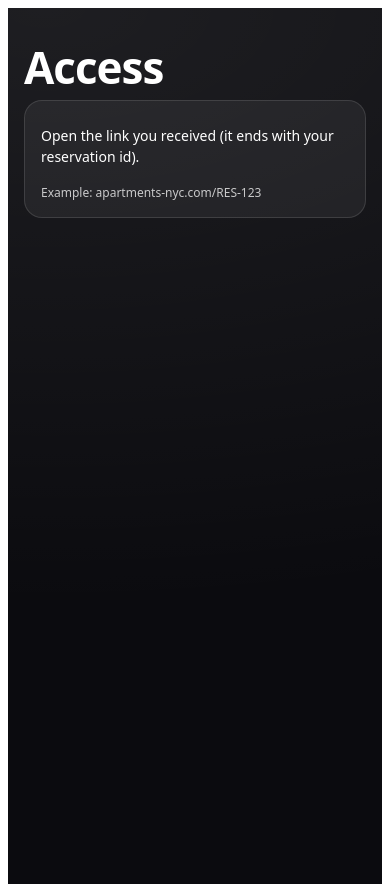
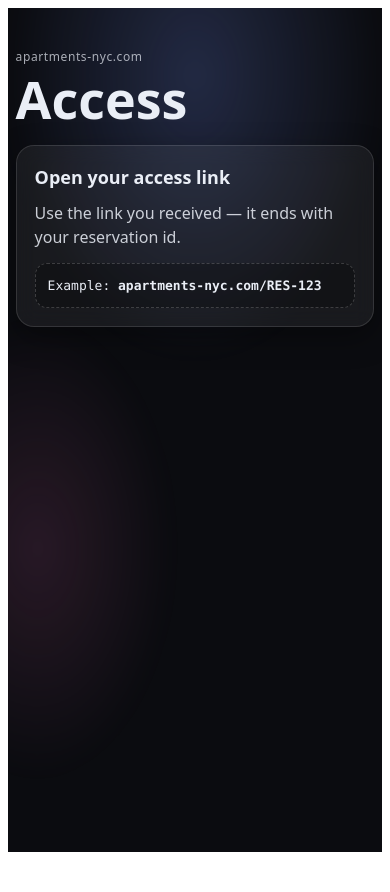
Before and after one commit to victortalentum/real-estate-access, a React app in the folder str-access/frontend/: page / in a window 390 px wide. After the commit the page ends 860 px from the top, so only its background shows below. Built offline with nearby package versions, Linux system fonts and the light colour scheme; the HTML template or start-up script is replaced by a standard one.

Commit message:
Nice mobile Access UI

```diff
--- a/str-access/frontend/src/App.tsx
+++ b/str-access/frontend/src/App.tsx
@@ -1,21 +1,27 @@
 import { useEffect, useMemo, useState } from "react";
 
-type Step = { id: string; title: string; description?: string; actionLabel?: string };
+type Step = {
+  id: string;
+  title: string;
+  description?: string;
+  actionLabel?: string;
+};
 
 type Reservation = {
   reservationId: string;
+  name?: string;
+  property?: string;
   address?: string;
-  property?: string;
   checkInISO?: string;
   checkOutISO?: string;
   steps?: Step[];
 };
 
 function formatDate(iso?: string) {
-  if (!iso) return null;
+  if (!iso) return "—";
   const d = new Date(iso);
   if (Number.isNaN(d.getTime())) return iso;
-  return d.toLocaleString(undefined, { weekday: "short", month: "short", day: "numeric", hour: "2-digit", minute: "2-digit" });
+  return d.toLocaleString(undefined, { weekday: "short", month: "short", day: "2-digit", hour: "2-digit", minute: "2-digit" });
 }
 
 export default function App() {
@@ -32,18 +38,19 @@ export default function App() {
     if (!reservationId) return;
 
     (async () => {
+      setLoading(true);
+      setError(null);
+
       try {
-        setLoading(true);
-        setError(null);
-
-        const res = await fetch(`/api/reservations/by-id/${encodeURIComponent(reservationId)}`, {
-          headers: { Accept: "application/json" }
-        });
+        const url = `/api/reservations/by-id/${encodeURIComponent(reservationId)}`;
+        const res = await fetch(url, { headers: { "Accept": "application/json" } });
 
         const ct = res.headers.get("content-type") || "";
         if (!ct.includes("application/json")) {
-          const text = await res.text();
-          throw new Error(`API returned non-JSON (HTTP ${res.status}). ${text.slice(0, 120)}`);
+          const txt = await res.text();
+          throw new Error(
+            `API returned non-JSON (HTTP ${res.status}). This usually means /api is being caught by the SPA fallback.\n\nFirst bytes:\n${txt.slice(0, 200)}`
+          );
         }
 
         const data = await res.json();
@@ -52,113 +59,121 @@ export default function App() {
         setReservation(data.reservation);
       } catch (e: any) {
         setError(e?.message || String(e));
+        setReservation(null);
       } finally {
         setLoading(false);
       }
     })();
   }, [reservationId]);
 
-  const onOpenDoor = () => {
-    alert("✅ Demo: aquí conectaremos Hospitable / cerradura después.");
-  };
-
-  // --- UI states ---
-  if (!reservationId) {
-    return (
-      <div style={styles.page}>
-        <div style={styles.container}>
-          <div style={styles.h1}>Access</div>
-          <div style={styles.card}>
-            <div style={styles.line}>
-              Open the link you received (it ends with your reservation id).
-            </div>
-            <div style={styles.small}>Example: apartments-nyc.com/RES-123</div>
-          </div>
-        </div>
-      </div>
-    );
-  }
-
+  // ---------- UI ----------
   return (
     <div style={styles.page}>
-      <div style={styles.container}>
-        <div style={styles.header}>
+      <div style={styles.bgGlow} />
+
+      <div style={styles.shell}>
+        <header style={styles.header}>
           <div>
-            <div style={styles.h1}>Access</div>
-            <div style={styles.sub}>Reservation {reservationId}</div>
+            <div style={styles.kicker}>apartments-nyc.com</div>
+            <h1 style={styles.h1}>Access</h1>
           </div>
-          <div style={styles.badge}>apartments-nyc.com</div>
-        </div>
+          {reservationId && <span style={styles.badge}>Reservation {reservationId}</span>}
+        </header>
 
-        <div style={styles.card}>
-          {loading && <div style={styles.line}>Loading…</div>}
+        {!reservationId && (
+          <div style={styles.card}>
+            <h2 style={styles.h2}>Open your access link</h2>
+            <p style={styles.p}>
+              Use the link you received — it ends with your reservation id.
+            </p>
+            <div style={styles.monoBox}>
+              Example: <b>apartments-nyc.com/RES-123</b>
+            </div>
+          </div>
+        )}
 
-          {!loading && error && (
-            <>
-              <div style={{ ...styles.line, color: "#ffb4b4" }}>
-                <b>Error:</b> {error}
+        {reservationId && loading && (
+          <div style={styles.card}>
+            <h2 style={styles.h2}>Loading…</h2>
+            <p style={styles.p}>Fetching your stay details.</p>
+          </div>
+        )}
+
+        {reservationId && !loading && error && (
+          <div style={{ ...styles.card, borderColor: "rgba(255, 90, 90, 0.35)" }}>
+            <h2 style={{ ...styles.h2, color: "#ffb4b4" }}>Something went wrong</h2>
+            <pre style={styles.pre}>{error}</pre>
+
+            <div style={styles.row}>
+              <a style={styles.btn} href={`/api/health`} target="_blank" rel="noreferrer">Check API health</a>
+              <button style={styles.btnSecondary} onClick={() => window.location.reload()}>Refresh</button>
+            </div>
+          </div>
+        )}
+
+        {reservationId && !loading && !error && reservation && (
+          <>
+            <div style={styles.card}>
+              <div style={styles.topRow}>
+                <div>
+                  <h2 style={styles.h2} style={{ marginBottom: 6 }}>
+                    {reservation.property || "Your stay"}
+                  </h2>
+                  <div style={styles.subtle}>
+                    {reservation.name ? `Guest: ${reservation.name}` : null}
+                    {reservation.name && reservation.address ? " • " : null}
+                    {reservation.address || ""}
+                  </div>
+                </div>
+                <span style={styles.statusPill}>Active</span>
               </div>
-              <div style={styles.small}>
-                If you’re testing locally, make sure you are not hitting the Vite server for /api.
-              </div>
-            </>
-          )}
 
-          {!loading && !error && !reservation && (
-            <div style={styles.line}>Reservation not found.</div>
-          )}
-
-          {!loading && !error && reservation && (
-            <>
-              <div style={styles.kv}>
-                <div style={styles.k}>
-                  <div style={styles.label}>Guest / Booking</div>
-                  <div style={styles.value}>{reservation.reservationId}</div>
+              <div style={styles.grid2}>
+                <div style={styles.kv}>
+                  <div style={styles.k}>Check-in</div>
+                  <div style={styles.v}>{formatDate(reservation.checkInISO)}</div>
                 </div>
-                <div style={styles.k}>
-                  <div style={styles.label}>Property</div>
-                  <div style={styles.value}>{reservation.property || reservation.address || "—"}</div>
+                <div style={styles.kv}>
+                  <div style={styles.k}>Check-out</div>
+                  <div style={styles.v}>{formatDate(reservation.checkOutISO)}</div>
                 </div>
               </div>
 
-              {(reservation.checkInISO || reservation.checkOutISO) && (
-                <div style={styles.kv}>
-                  <div style={styles.k}>
-                    <div style={styles.label}>Check-in</div>
-                    <div style={styles.value}>{formatDate(reservation.checkInISO) || "—"}</div>
-                  </div>
-                  <div style={styles.k}>
-                    <div style={styles.label}>Check-out</div>
-                    <div style={styles.value}>{formatDate(reservation.checkOutISO) || "—"}</div>
-                  </div>
-                </div>
-              )}
+              <div style={styles.row}>
+                <button style={styles.btnPrimary} onClick={() => alert("Next: connect to Hospitable / door unlock")}>
+                  Open door (soon)
+                </button>
+                <button style={styles.btnSecondary} onClick={() => window.location.reload()}>
+                  Refresh
+                </button>
+              </div>
+            </div>
 
-              <button style={styles.cta} onClick={onOpenDoor}>
-                Open door
-              </button>
-
-              <div style={{ ...styles.sectionTitle, marginTop: 18 }}>Steps</div>
-              <div style={styles.steps}>
-                {(reservation.steps || []).length === 0 ? (
-                  <div style={styles.small}>No steps configured yet.</div>
-                ) : (
-                  (reservation.steps || []).map((s) => (
-                    <div key={s.id} style={styles.stepCard}>
+            <div style={styles.card}>
+              <h3 style={styles.h3}>Steps</h3>
+              <div style={{ display: "grid", gap: 10 }}>
+                {(reservation.steps?.length ? reservation.steps : [
+                  { id: "1", title: "Arrive at the building", description: "Go to the main entrance and get ready to buzz in." },
+                  { id: "2", title: "Get access", description: "Use the access link to open the door (we’ll hook this to Hospitable next)." },
+                  { id: "3", title: "Find the unit", description: "Follow the building signage and head to your apartment." }
+                ]).map((s, idx) => (
+                  <div key={s.id} style={styles.step}>
+                    <div style={styles.stepIndex}>{idx + 1}</div>
+                    <div>
                       <div style={styles.stepTitle}>{s.title}</div>
                       {s.description && <div style={styles.stepDesc}>{s.description}</div>}
-                      {s.actionLabel && <div style={styles.stepHint}>{s.actionLabel}</div>}
+                      {s.actionLabel && <button style={{ ...styles.btnSecondary, marginTop: 10 }}>{s.actionLabel}</button>}
                     </div>
-                  ))
-                )}
+                  </div>
+                ))}
               </div>
+            </div>
 
-              <div style={styles.small}>
-
-              </div>
-            </>
-          )}
-        </div>
+            <footer style={styles.footer}>
+              <div style={styles.footerText}>If you need help, reply to the message where you received this link.</div>
+            </footer>
+          </>
+        )}
       </div>
     </div>
   );
@@ -167,76 +182,130 @@ export default function App() {
 const styles: Record<string, React.CSSProperties> = {
   page: {
     minHeight: "100vh",
+    background: "#0b0c10",
+    color: "#eaeef6",
+    position: "relative",
+    overflow: "hidden",
+    fontFamily: "ui-sans-serif, system-ui, -apple-system, Segoe UI, Roboto, Helvetica, Arial"
+  },
+  bgGlow: {
+    position: "absolute",
+    inset: "-20%",
     background:
-      "radial-gradient(1200px 600px at 10% 0%, rgba(255,255,255,0.08), transparent), #0b0b0f",
-    color: "white",
-    fontFamily:
-      "system-ui, -apple-system, Segoe UI, Roboto, Helvetica, Arial",
-    padding: 16,
-    display: "flex",
-    justifyContent: "center",
+      "radial-gradient(60% 40% at 50% 20%, rgba(120, 150, 255, 0.22) 0%, rgba(0,0,0,0) 60%), radial-gradient(40% 30% at 20% 60%, rgba(255, 120, 200, 0.12) 0%, rgba(0,0,0,0) 65%)",
+    filter: "blur(10px)",
+    pointerEvents: "none"
   },
-  container: { width: "100%", maxWidth: 520, marginTop: 10 },
-  header: {
-    display: "flex",
-    justifyContent: "space-between",
-    gap: 12,
-    alignItems: "flex-start",
-    marginBottom: 14,
-  },
-  h1: { fontSize: 44, fontWeight: 800, letterSpacing: -1 },
-  sub: { opacity: 0.8, marginTop: 6, fontSize: 14 },
+  shell: { width: "min(920px, 92vw)", margin: "0 auto", padding: "40px 0 60px", position: "relative" },
+  header: { display: "flex", justifyContent: "space-between", alignItems: "flex-end", gap: 16, marginBottom: 18 },
+  kicker: { fontSize: 12, opacity: 0.7, letterSpacing: 0.6 },
+  h1: { fontSize: 52, lineHeight: 1.05, margin: "6px 0 0", fontWeight: 800 },
   badge: {
-    opacity: 0.9,
     fontSize: 12,
-    padding: "6px 10px",
+    padding: "8px 10px",
+    borderRadius: 999,
     border: "1px solid rgba(255,255,255,0.15)",
-    borderRadius: 999,
-    background: "rgba(255,255,255,0.05)",
+    background: "rgba(255,255,255,0.06)",
+    whiteSpace: "nowrap"
   },
   card: {
     borderRadius: 18,
     border: "1px solid rgba(255,255,255,0.12)",
     background: "rgba(255,255,255,0.06)",
-    padding: 16,
+    backdropFilter: "blur(10px)",
+    padding: 18,
+    boxShadow: "0 10px 30px rgba(0,0,0,0.35)",
+    marginTop: 14
   },
-  line: { fontSize: 14, padding: "8px 0" },
-  small: { marginTop: 10, fontSize: 12, opacity: 0.75, lineHeight: 1.35 },
-  kv: {
+  h2: { fontSize: 18, margin: 0, fontWeight: 750 },
+  h3: { fontSize: 16, margin: 0, fontWeight: 750 },
+  p: { margin: "10px 0 0", opacity: 0.85 },
+  monoBox: {
+    marginTop: 14,
+    padding: 12,
+    borderRadius: 12,
+    border: "1px dashed rgba(255,255,255,0.18)",
+    background: "rgba(0,0,0,0.25)",
+    fontFamily: "ui-monospace, SFMono-Regular, Menlo, Monaco, Consolas, 'Liberation Mono', 'Courier New', monospace",
+    fontSize: 13
+  },
+  pre: {
+    marginTop: 12,
+    whiteSpace: "pre-wrap",
+    padding: 12,
+    borderRadius: 12,
+    background: "rgba(0,0,0,0.35)",
+    border: "1px solid rgba(255,255,255,0.12)",
+    fontSize: 12,
+    lineHeight: 1.4
+  },
+  row: { display: "flex", gap: 10, marginTop: 14, flexWrap: "wrap" },
+  btn: {
+    display: "inline-flex",
+    alignItems: "center",
+    justifyContent: "center",
+    padding: "10px 12px",
+    borderRadius: 12,
+    border: "1px solid rgba(255,255,255,0.15)",
+    background: "rgba(255,255,255,0.06)",
+    color: "#eaeef6",
+    textDecoration: "none",
+    fontWeight: 650
+  },
+  btnPrimary: {
+    padding: "12px 14px",
+    borderRadius: 14,
+    border: "1px solid rgba(255,255,255,0.18)",
+    background: "rgba(120,150,255,0.25)",
+    color: "#ffffff",
+    fontWeight: 800,
+    cursor: "pointer"
+  },
+  btnSecondary: {
+    padding: "12px 14px",
+    borderRadius: 14,
+    border: "1px solid rgba(255,255,255,0.15)",
+    background: "rgba(255,255,255,0.06)",
+    color: "#eaeef6",
+    fontWeight: 750,
+    cursor: "pointer"
+  },
+  topRow: { display: "flex", alignItems: "flex-start", justifyContent: "space-between", gap: 12 },
+  subtle: { opacity: 0.8, marginTop: 4 },
+  statusPill: {
+    fontSize: 12,
+    padding: "7px 10px",
+    borderRadius: 999,
+    background: "rgba(0, 255, 180, 0.10)",
+    border: "1px solid rgba(0, 255, 180, 0.25)",
+    color: "rgba(190, 255, 235, 1)",
+    whiteSpace: "nowrap"
+  },
+  grid2: { display: "grid", gridTemplateColumns: "1fr 1fr", gap: 10, marginTop: 14 },
+  kv: { padding: 12, borderRadius: 14, border: "1px solid rgba(255,255,255,0.10)", background: "rgba(0,0,0,0.20)" },
+  k: { fontSize: 12, opacity: 0.75 },
+  v: { marginTop: 6, fontWeight: 750 },
+  step: {
     display: "grid",
-    gridTemplateColumns: "1fr 1fr",
+    gridTemplateColumns: "36px 1fr",
     gap: 12,
-    marginBottom: 10,
+    padding: 12,
+    borderRadius: 14,
+    border: "1px solid rgba(255,255,255,0.10)",
+    background: "rgba(0,0,0,0.18)"
   },
-  k: {
-    border: "1px solid rgba(255,255,255,0.10)",
-    borderRadius: 14,
-    padding: 12,
-    background: "rgba(0,0,0,0.10)",
+  stepIndex: {
+    width: 36,
+    height: 36,
+    borderRadius: 12,
+    display: "grid",
+    placeItems: "center",
+    fontWeight: 900,
+    background: "rgba(255,255,255,0.08)",
+    border: "1px solid rgba(255,255,255,0.12)"
   },
-  label: { opacity: 0.7, fontSize: 12, marginBottom: 6 },
-  value: { fontWeight: 800, fontSize: 14 },
-  cta: {
-    width: "100%",
-    marginTop: 10,
-    padding: "14px 14px",
-    borderRadius: 14,
-    border: "none",
-    background: "white",
-    color: "#0b0b0f",
-    fontWeight: 900,
-    fontSize: 16,
-    cursor: "pointer",
-  },
-  sectionTitle: { fontSize: 14, fontWeight: 800, marginTop: 12, marginBottom: 10 },
-  steps: { display: "grid", gap: 10 },
-  stepCard: {
-    border: "1px solid rgba(255,255,255,0.10)",
-    borderRadius: 14,
-    padding: 12,
-    background: "rgba(0,0,0,0.10)",
-  },
-  stepTitle: { fontWeight: 800, fontSize: 14 },
-  stepDesc: { opacity: 0.85, marginTop: 6, fontSize: 13, lineHeight: 1.35 },
-  stepHint: { opacity: 0.7, marginTop: 8, fontSize: 12 },
+  stepTitle: { fontWeight: 850 },
+  stepDesc: { opacity: 0.82, marginTop: 4, lineHeight: 1.35 },
+  footer: { marginTop: 16, opacity: 0.7, fontSize: 12 },
+  footerText: { padding: "0 4px" }
 };
```
